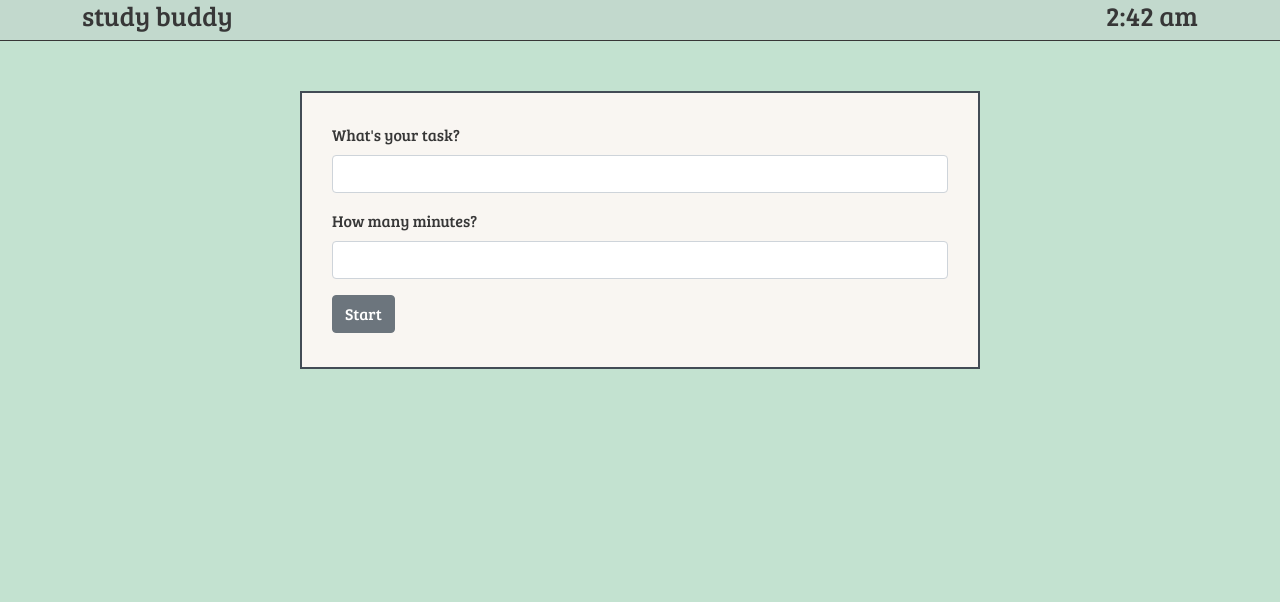
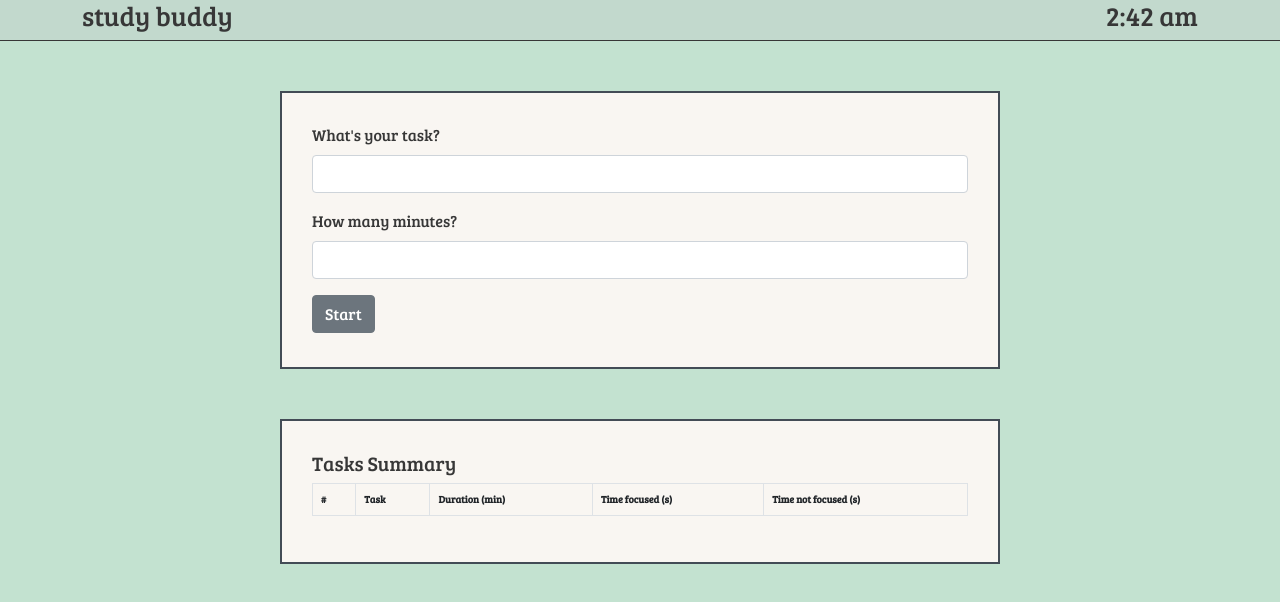
Before and after one commit to jairo8925/study-buddy, a React (Create React App) app in the folder frontend/: page / in a window 1280 px wide. Shown: the top 602 px of the page. Built offline with nearby package versions, Linux system fonts and the light colour scheme.

Commit message:
added summary list

```diff
--- a/frontend/src/components/App.js
+++ b/frontend/src/components/App.js
@@ -5,14 +5,18 @@ import Row from 'react-bootstrap/Row';
 import Container from 'react-bootstrap/Container';
 import Col from 'react-bootstrap/Col';
 import Clock from './Clock';
+import SummaryList from './SummaryList';
 
 const App = () => {
   const [busy, setBusy] = useState(false);
   const [task, setTask] = useState('');
   const [duration, setDuration] = useState('');
+  const [results, setResults] = useState([]);
 
-  const onFinish = () => {
+  const onFinish = (secondsFocused, secondsDistracted) => {
     setBusy(false);
+    const res = [task, duration, secondsFocused, secondsDistracted];
+    setResults([...results, res]);
   };
 
   const onTaskSubmit = (taskInput, durationInput) => {
@@ -49,7 +53,10 @@ const App = () => {
       {busy ? (
         <Study task={task} duration={duration} onFinish={onFinish} />
       ) : (
-        <Prompt onTaskSubmit={onTaskSubmit} />
+        <div>
+          <Prompt onTaskSubmit={onTaskSubmit} />
+          <SummaryList results={results} />
+        </div>
       )}
     </div>
   );
--- a/frontend/src/components/Prompt.js
+++ b/frontend/src/components/Prompt.js
@@ -1,7 +1,6 @@
 import React from 'react';
-import Form from 'react-bootstrap/Form';
-import Col from 'react-bootstrap/Col';
-import Button from 'react-bootstrap/Button';
+import { Form, Col, Button } from 'react-bootstrap';
+import SummaryList from './SummaryList';
 
 const Prompt = ({ onTaskSubmit }) => {
   const onClickSubmit = (e) => {
@@ -12,7 +11,7 @@ const Prompt = ({ onTaskSubmit }) => {
   return (
     <div
       style={{
-        margin: '50px 300px 20px 300px',
+        margin: '50px 280px 20px 280px',
         backgroundColor: '#f9f6f2',
         border: '2px solid #434C56',
       }}
--- a/frontend/src/components/Study.js
+++ b/frontend/src/components/Study.js
@@ -8,11 +8,13 @@ const Study = ({ task, duration, onFinish }) => {
   // Data we get from the muse (Focused or not focused)
   const [focused, setFocused] = useState(false);
   const [paused, setPaused] = useState(true);
+  const [secondsFocused, setSecondsFocused] = useState(0);
+  const [secondsDistracted, setSecondsDistracted] = useState(0);
   const beats = useRef(new Audio('beats.mp3'));
 
   const callMuse = useCallback(async () => {
-    const response = await muse.get('/focus');
-    setFocused(response.data.state);
+    const { data } = await muse.get('/focus');
+    setFocused(data.state);
   }, []);
 
   useEffect(() => {
@@ -23,8 +25,23 @@ const Study = ({ task, duration, onFinish }) => {
     };
   }, [callMuse]);
 
+  useEffect(() => {
+    const interval = setInterval(() => {
+      if (focused) {
+        setSecondsFocused(secondsFocused + 5);
+      } else {
+        console.log(5);
+        setSecondsDistracted(secondsDistracted + 5);
+      }
+    }, 5000);
+    return () => {
+      clearInterval(interval);
+    };
+  }, [focused, secondsDistracted, secondsFocused]);
+
   const onTaskFinish = () => {
-    onFinish();
+    onFinish(secondsFocused, secondsDistracted);
+    beats.current.pause();
   };
 
   const onBeatsClick = () => {
--- /dev/null
+++ b/frontend/src/components/SummaryList.js
@@ -0,0 +1,46 @@
+import React from 'react';
+import { Table, Col } from 'react-bootstrap';
+
+const SummaryList = ({ results }) => {
+  const items = (res) => {
+    return res.map((task, index) => {
+      return (
+        <tr key={index}>
+          <td>{index + 1}</td>
+          <td>{task[0]}</td>
+          <td>{task[1]}</td>
+          <td>{task[2]}</td>
+          <td>{task[3]}</td>
+        </tr>
+      );
+    });
+  };
+
+  return (
+    <div
+      style={{
+        margin: '50px 280px 20px 280px',
+        backgroundColor: '#f9f6f2',
+        border: '2px solid #434C56',
+      }}
+    >
+      <div style={{ padding: '30px' }}>
+        <h5>Tasks Summary</h5>
+        <Table striped bordered hover style={{ fontSize: '10px' }}>
+          <thead>
+            <tr>
+              <th>#</th>
+              <th>Task</th>
+              <th>Duration (min)</th>
+              <th>Time focused (s)</th>
+              <th>Time not focused (s)</th>
+            </tr>
+          </thead>
+          <tbody>{items(results)}</tbody>
+        </Table>
+      </div>
+    </div>
+  );
+};
+
+export default SummaryList;
--- a/frontend/src/components/Task.js
+++ b/frontend/src/components/Task.js
@@ -5,7 +5,7 @@ const Task = ({ task, duration, onTaskFinish }) => {
   const [finished, setFinished] = useState(false);
 
   useEffect(() => {
-    const interval = setInterval(() => setTime(time - 1), 60000);
+    const interval = setInterval(() => setTime(time - 1), 2000);
     if (time <= 0) {
       setFinished(true);
     }
```
